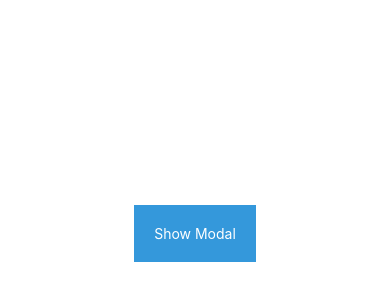
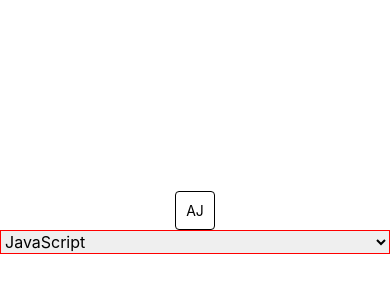
Before and after one commit to donggyushin/react-native-learn-basic, a React Native app: screen / in a window 390 px wide. Shown: the part 200-500 px from the top of the page. Built offline with nearby package versions, Linux system fonts and the light colour scheme.

Commit message:
Picker tutorial

```diff
--- a/App.js
+++ b/App.js
@@ -1,110 +1,57 @@
 import React from "react";
-import { Modal, Text, TouchableHighlight, View, Alert } from "react-native";
+import { View, Picker, Text } from "react-native";
 
 export default class App extends React.Component {
   constructor(props) {
     super(props);
     this.state = {
-      modalVisible: false
+      language: "javascript"
     };
-    this.setModalVisiable = this.setModalVisiable.bind(this);
-    this.popAlertUp = this.popAlertUp.bind(this);
-    this.clickModalButton = this.clickModalButton.bind(this);
-  }
-
-  setModalVisiable(visible) {
-    this.setState({
-      modalVisible: visible
-    });
   }
 
   render() {
-    const { clickModalButton, popAlertUp } = this;
-    const { modalVisible } = this.state;
+    const { onSelectChange } = this;
     return (
       <View
         style={{
-          marginTop: 22,
+          flex: 1,
+          borderColor: "black",
           justifyContent: "center",
-          alignItems: "center",
-          flex: 1
+          alignItems: "center"
         }}
       >
-        <Modal
-          animationType="slide"
-          transparent={false}
-          visible={modalVisible}
-          onRequestClose={popAlertUp}
+        <Text
+          style={{
+            borderColor: "black",
+            padding: 10,
+            borderWidth: 1,
+            borderRadius: 4
+          }}
         >
-          <View
-            style={{
-              marginTop: 22,
-              flex: 1,
-              justifyContent: "center",
-              alignItems: "center"
-            }}
-          >
-            <View
-              style={{
-                alignItems: "center",
-                backgroundColor: "#1abc9c"
-              }}
-            >
-              <Text
-                style={{
-                  color: "white",
-                  marginTop: 10,
-                  marginBottom: 10
-                }}
-              >
-                Hello World!
-              </Text>
-              <TouchableHighlight
-                underlayColor={"white"}
-                onPress={clickModalButton}
-                style={{
-                  padding: 20,
-                  backgroundColor: "#3498db"
-                }}
-              >
-                <Text
-                  style={{
-                    color: "white"
-                  }}
-                >
-                  Hide Modal
-                </Text>
-              </TouchableHighlight>
-            </View>
-          </View>
-        </Modal>
-        <TouchableHighlight
-          underlayColor={"white"}
+          AJ
+        </Text>
+        <Picker
+          selectedValue={this.state.language}
+          onValueChange={onSelectChange}
           style={{
-            padding: 20,
-            backgroundColor: "#3498db"
+            borderColor: "red",
+            width: "100%"
           }}
-          onPress={clickModalButton}
         >
-          <Text
-            style={{
-              color: "white"
-            }}
-          >
-            Show Modal
-          </Text>
-        </TouchableHighlight>
+          <Picker.Item label="Java" value="java" />
+          <Picker.Item label="JavaScript" value="javascript" />
+          <Picker.Item label="Python" value="python" />
+          <Picker.Item label="node.js" value="nodejs" />
+          <Picker.Item label="C#" value="c#" />
+          <Picker.Item label="Ruby" value="ruby" />
+        </Picker>
       </View>
     );
   }
 
-  popAlertUp = () => {
-    Alert.alert("Modal has been closed");
-  };
-
-  clickModalButton = () => {
-    const { modalVisible } = this.state;
-    const { setModalVisiable } = this;
-    setModalVisiable(!modalVisible);
+  onSelectChange = (itemValue, itemIndex) => {
+    this.setState({
+      language: itemValue
+    });
   };
 }
```
